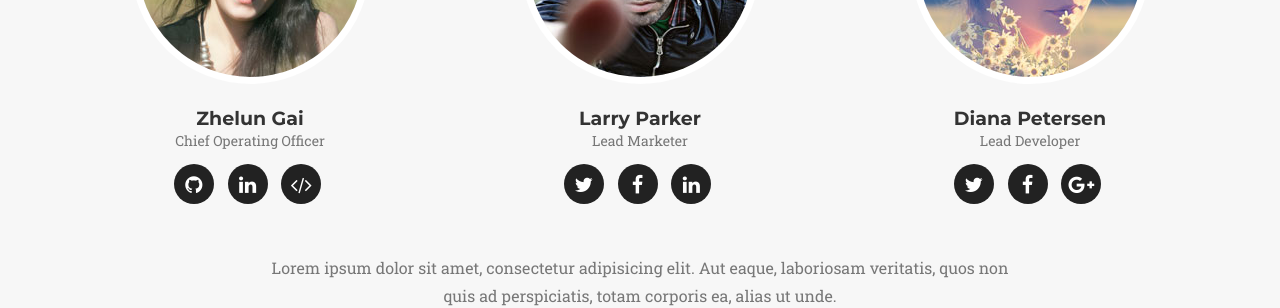
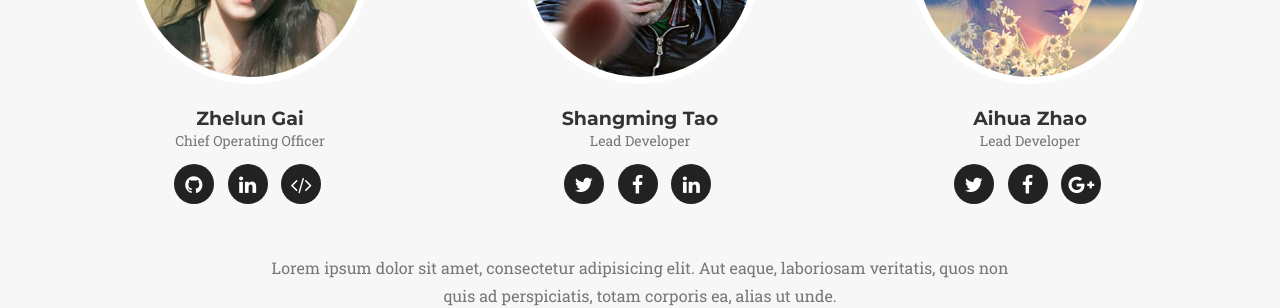
Before and after one commit to DataseekCN/DataseekCN.github.io, a Jekyll site: the page built from index.html, in a window 1280 px wide and 900 px high, scrolled down 4875 px. Shown: the part 153-461 px from the top of the window. Built offline with Jekyll 4.4.1, drawn with Linux system fonts in a browser that asks for light colours; some web fonts are replaced.

Commit message:
add team member info

```diff
--- a/_config.yml
+++ b/_config.yml
@@ -20,9 +20,9 @@ people:
     - title: code
       url: https://leetcode.com/user3301
 
-- name: Larry Parker
+- name: Shangming Tao
   pic: 2
-  position: Lead Marketer
+  position: Lead Developer
   social:
     - title: twitter
       url: #
@@ -31,7 +31,7 @@ people:
     - title: linkedin
       url: #
 
-- name: Diana Petersen
+- name: Aihua Zhao
   pic: 3
   position: Lead Developer
   social:
```
